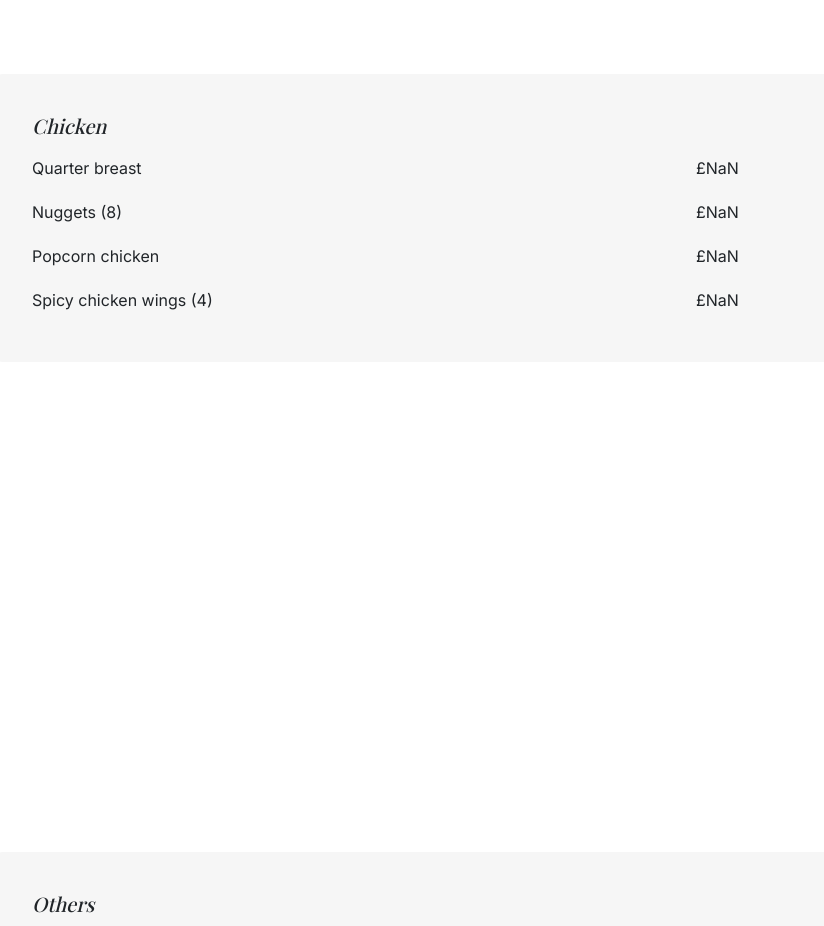
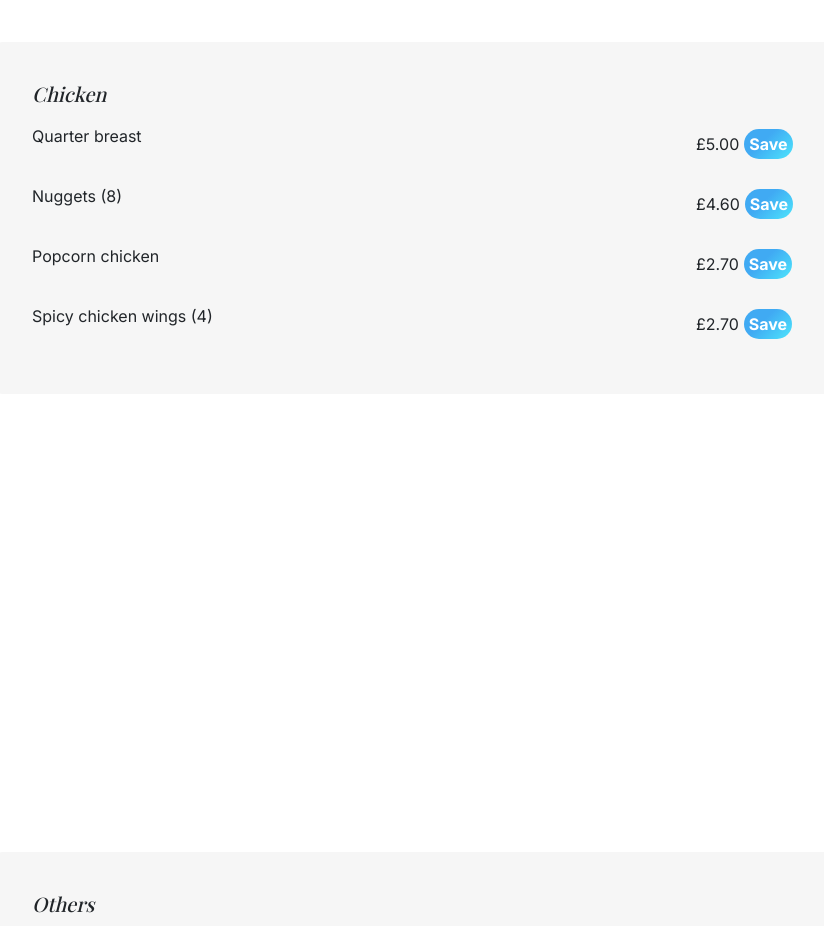
Before and after one commit to EvaSuper0115/fish-n-chips, a React (Create React App) app: page / in a window 1280 px wide. Shown: the part 8260-9186 px from the top of the page, without its empty margins (58-882 px from the left). Built offline with nearby package versions, Linux system fonts and the light colour scheme; a web font is replaced by a local one.

Commit message:
made menuChicken prices to variables

```diff
--- a/src/MenuChicken.js
+++ b/src/MenuChicken.js
@@ -1,20 +1,37 @@
 import React from "react";
 import MenuItemGrid from "./MenuItemGrid";
 export default function MenuChicken(props) {
+  const quarterBreastPrice = [{ price: 5 }];
+  const nuggetsPrice = [{ price: 4.6 }];
+  const popcornChickenPrice = [{ price: 2.7 }];
+  const SpicyChickenWingsPrice = [{ price: 2.7 }];
   return (
     <div className="MenuChicken" id={props.menuDetails.menuHref}>
       <div className="section-padding">
         <div className="menu-card">
           <h3 className="itallic-subHeading">{props.menuDetails.menuTitle}</h3>
 
-          <MenuItemGrid food="Quarter breast" price={["£5.00"]} />
-          <MenuItemGrid food="Nuggets (8)" price={["£4.60"]} />
+          <MenuItemGrid
+            food="Quarter breast"
+            price={quarterBreastPrice}
+            button={props.button}
+          />
+          <MenuItemGrid
+            food="Nuggets (8)"
+            price={nuggetsPrice}
+            button={props.button}
+          />
 
-          <MenuItemGrid food="Popcorn chicken" price={["£2.70"]} />
+          <MenuItemGrid
+            food="Popcorn chicken"
+            price={popcornChickenPrice}
+            button={props.button}
+          />
           <MenuItemGrid
             food="
 Spicy chicken wings (4)"
-            price={["£2.70"]}
+            price={SpicyChickenWingsPrice}
+            button={props.button}
           />
         </div>
       </div>
```
